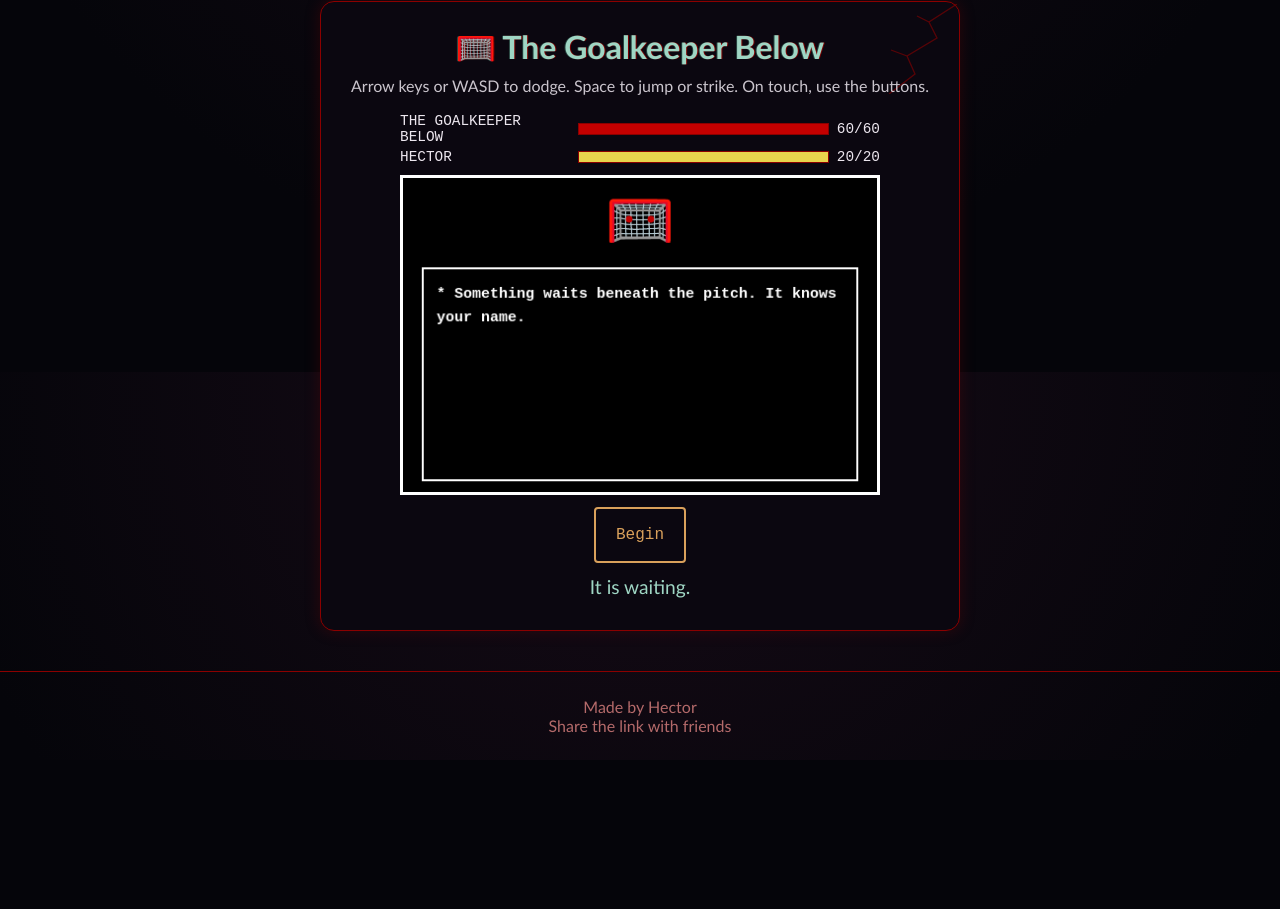
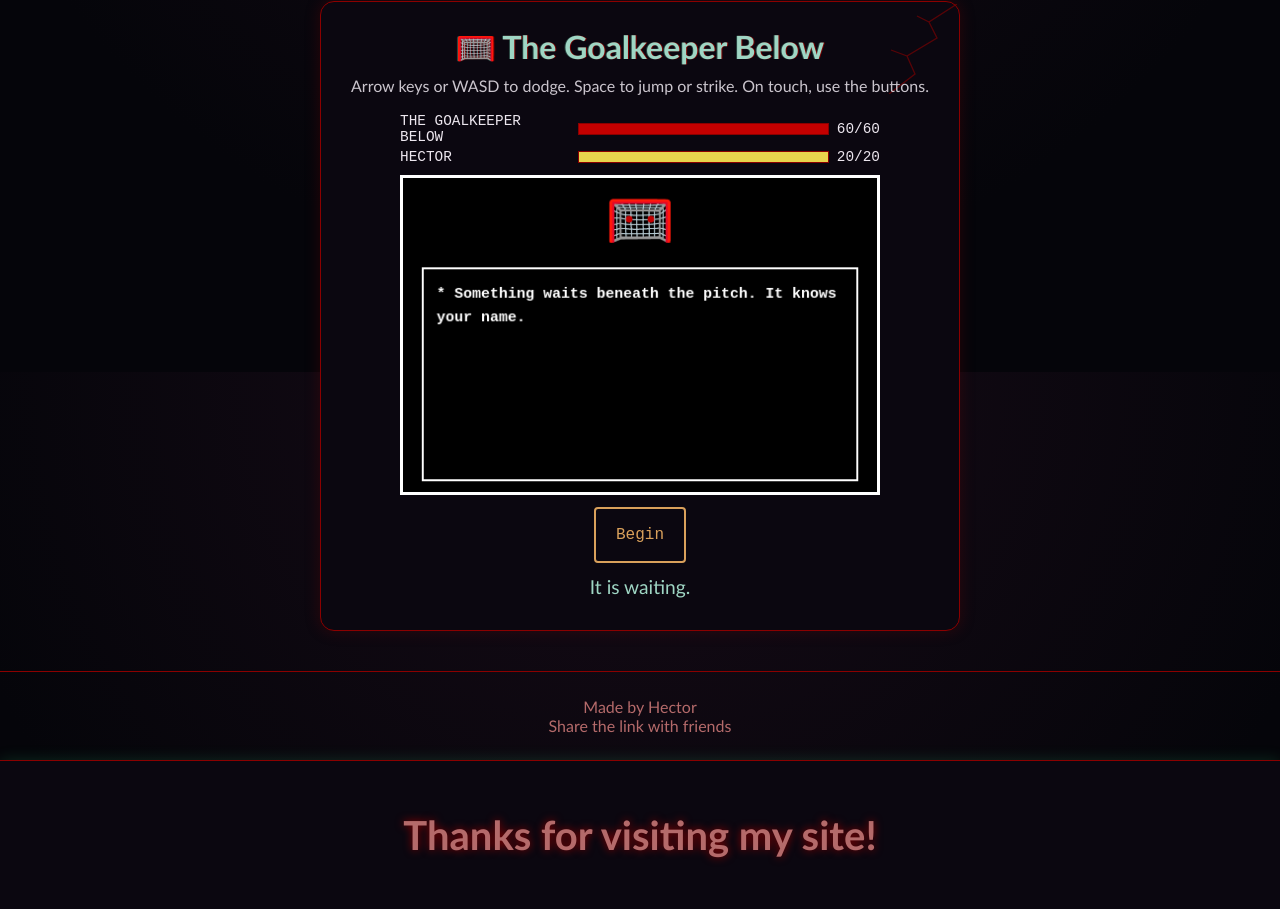
Before and after one commit to kiberonepattaya-lgtm/hector-site, a plain HTML site: page index.html in a window 1280 px wide. Shown: the part 5228-6137 px from the top of the page. Before the commit the page ends 5988 px from the top, so only its background shows below. Drawn offline with Linux system fonts and the light colour scheme.

Commit message:
added thanks footer
Co-Authored-By: Claude Sonnet 5.5 <noreply@anthropic.com>

```diff
--- a/index.html
+++ b/index.html
@@ -1399,5 +1399,28 @@
 })();
 </script>
 <!-- HARDMODE END -->
+<!-- MAGICFINALE START -->
+<style>
+  footer.thanks-footer {
+    width: 100%;
+    margin: 0;
+    padding: 50px 20px;
+    text-align: center;
+    background: var(--panel);
+    color: var(--neon);
+    border-top: 1px solid var(--neon-dim);
+    box-shadow: 0 0 15px rgba(57, 255, 143, 0.15);
+    font-family: 'Trebuchet MS', 'Comic Sans MS', sans-serif;
+  }
+  footer.thanks-footer .thanks-line {
+    font-size: 2.5rem;
+    font-weight: bold;
+    text-shadow: 0 0 8px var(--neon-dim);
+  }
+</style>
+<footer class="thanks-footer">
+  <div class="thanks-line">Thanks for visiting my site!</div>
+</footer>
+<!-- MAGICFINALE END -->
 </body>
 </html>
```
